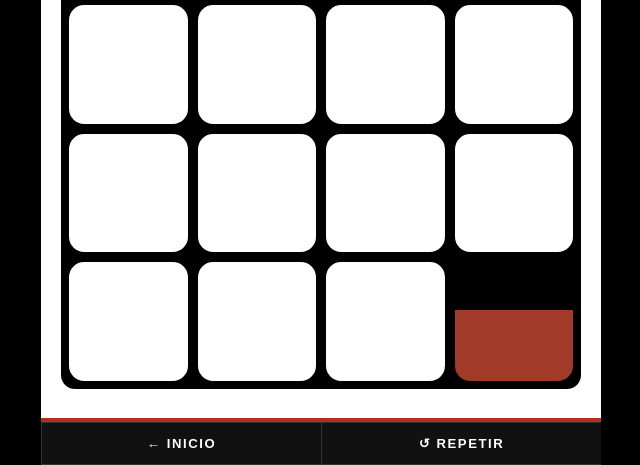
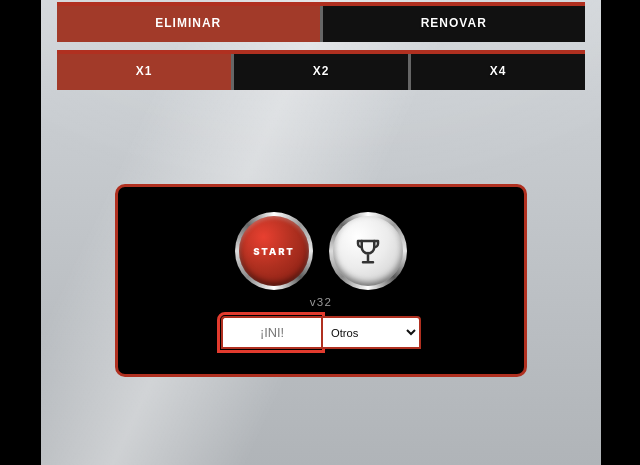
Before and after one commit to RDSK27/rds-squares-test, a plain HTML site: page index.html in a window 1280 px wide. Both pictures are taken after a click on the button "START". Shown: the part 335-800 px from the top of the page, without its empty margins (319-959 px from the left). Drawn offline with Linux system fonts and the light colour scheme; no server answers.

Commit message:
rds-squares-test-v32: iniciales obligatorias para empezar (ya no se guarda RDS por defecto) y la identidad que llega de SuiteRDS se aplica una sola vez y se quita de la direccion
Co-Authored-By: Claude Opus 5.5 <noreply@anthropic.com>

```diff
--- a/index.html
+++ b/index.html
@@ -368,7 +368,7 @@ if('serviceWorker' in navigator){
           <button class="start-btn rank-btn" ontouchend="event.stopPropagation();" onclick="showRanking()" aria-label="Ranking"><svg viewBox="0 0 24 24" width="30" height="30" fill="none" stroke="#333333" stroke-width="2" stroke-linecap="round" stroke-linejoin="round" aria-hidden="true"><path d="M8 21h8M12 13.5v7.5M7 4h10v5a5 5 0 0 1-10 0V4z"/><path d="M7 4H4v2a3 3 0 0 0 3 3M17 4h3v2a3 3 0 0 1-3 3"/></svg></button>
         </div>
       </div>
-  <div class="app-ver" style="margin-top:6px;padding-top:0;">v31</div>
+  <div class="app-ver" style="margin-top:6px;padding-top:0;">v32</div>
   <div id="user-name-bar" style="margin-top:8px;">
     <div style="display:flex;width:200px;gap:0;margin:0 auto;">
       <input id="user-ini-input" type="text" maxlength="3" placeholder="INI"
@@ -610,6 +610,7 @@ function startGame(){ if(isX2()){ startX2(); return; }
   S.stim=(S.mode==='limite') ? 'a' : (selVal('segEstimulo')||'a');   /* v19: a = ELIMINAR (el pulsado queda negro), b = RENOVAR (vuelve a blanco); Limite siempre 'a' */
   S.total=(S.mode==='limite') ? '0' : (selVal('segEnsayos')||'x1');   /* Limite: sin x1/x2/x4 (clave unica '0') */
   S.totalN=(S.mode==='limite')?0:SQ_N*({x1:1,x2:2,x4:4}[S.total]||1);   /* v16: x1 = una vuelta de los 16 cuadrados; x2 y x4 = 2 y 4 vueltas */
+  if(!rdsIniOk()) return;
   var nm=($('user-ini-input').value||'RDS').toUpperCase().replace(/[^A-Z]/g,'').slice(0,3);
   S.name=nm||'RDS';
   S.sport=($('user-sport-select')&&$('user-sport-select').value)||'';
@@ -1524,7 +1525,22 @@ document.addEventListener('click', function(e){ if(e.target.closest && e.target.
     }
   }catch(e){}
   }
-  if(document.readyState==='complete') applyUrlIdentity(); else window.addEventListener('load', applyUrlIdentity);
+  /* 2026-11-16: la identidad que llega de SuiteRDS (?ini=&dep=) se aplica UNA vez y se quita de la direccion: antes, cada recarga
+     (p. ej. al actualizarse la app sola) volvia a poner ese nombre encima de lo que hubiera escrito el deportista. */
+  function rdsUrlOnce(){
+    applyUrlIdentity();
+    try{ var u=new URL(location.href); if(u.searchParams.has('ini')||u.searchParams.has('dep')){ u.searchParams.delete('ini'); u.searchParams.delete('dep'); var q=u.searchParams.toString(); history.replaceState(history.state,'',u.pathname+(q?'?'+q:'')+u.hash); } }catch(e){}
+  }
+  if(document.readyState==='complete') rdsUrlOnce(); else window.addEventListener('load', rdsUrlOnce);
+  /* 2026-11-16: iniciales obligatorias. Sin ellas se guardaba "RDS" (y con el deporte por defecto, RDS-OTR). */
+  window.rdsIniOk=function(){
+    var el=document.getElementById('user-ini-input')||document.getElementById('home-initials'); if(!el) return true;
+    if((el.value||'').replace(/[^A-Za-z]/g,'')) return true;
+    el.style.outline='3px solid #e23b2e'; el.style.outlineOffset='1px'; el.placeholder='\u00a1INI!';
+    if(!el._rdsIni){ el._rdsIni=1; el.addEventListener('input', function(){ if(el.value){ el.style.outline=''; el.placeholder='INI'; } }); }
+    try{ el.scrollIntoView({block:'center'}); }catch(e){} try{ el.focus(); }catch(e){}
+    return false;
+  };
 })();
 </script>
 <script type="module">
--- a/sw.js
+++ b/sw.js
@@ -1,5 +1,5 @@
 /* RDS Squares Reaction - Service Worker */
-var CACHE = 'squares-v31';
+var CACHE = 'squares-v32';
 var ASSETS = [
   './',
   './index.html',
```
